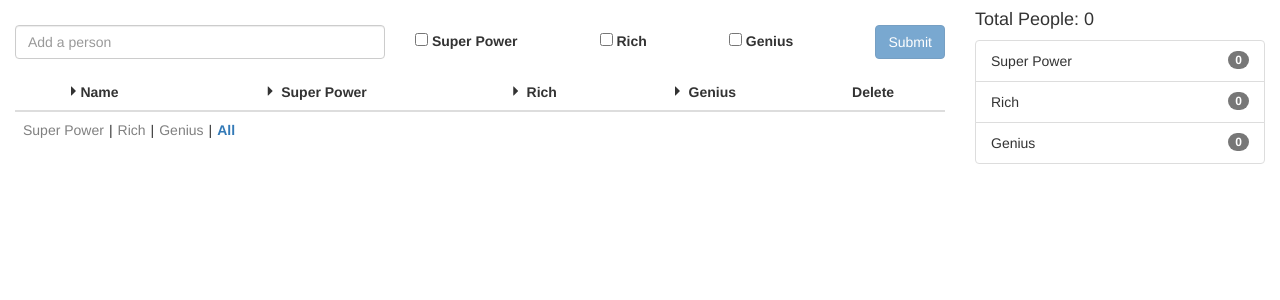
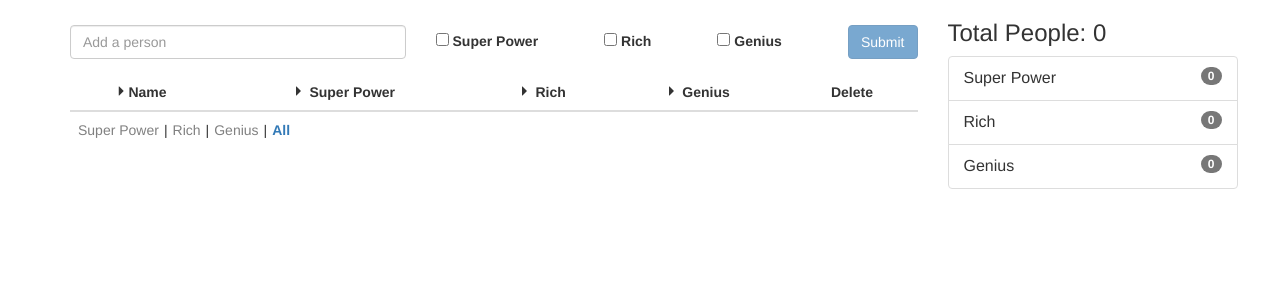
Before and after one commit to einarolafs/Traits-of-People, an Angular app: page / in a window 1280 px wide. Shown: the top 300 px of the page. Built offline with nearby package versions, Linux system fonts and the light colour scheme.

Commit message:
refactor some code

```diff
--- a/src/app/app.component.css
+++ b/src/app/app.component.css
@@ -28,12 +28,8 @@
     text-align: center;
 }
 
-.main-container table tr th:first-child, .main-container table tr td:first-child {
-    /* min-width:180px; */
-}
-
-.main-container table tr th:last-child, .main-container table tr td:last-child {
-  /*   min-width:230px; */
+.main-container table tr th:not(.delete){
+    cursor:pointer;
 }
 
 .main-container table tr th, .main-container table tr td{
@@ -64,6 +60,4 @@
 
 .side-container {
     position: fixed;
-    right:0;
-    top:0;
 }
--- a/src/app/app.component.html
+++ b/src/app/app.component.html
@@ -1,4 +1,4 @@
-<div class="container-fluid">
+<div class="container">
   <div class="row">
     <div class="col-xs-9 main-container">
 
--- a/src/app/app.component.ts
+++ b/src/app/app.component.ts
@@ -1,7 +1,7 @@
+import { Component, EventEmitter, Input, Output } from '@angular/core';
+import { Location, LocationStrategy, PathLocationStrategy } from '@angular/common'
 import { ActivatedRoute, Router } from '@angular/router';
 import { FormBuilder, Validators } from '@angular/forms';
-import { Component, EventEmitter, Input, Output } from '@angular/core';
-import { Location, LocationStrategy, PathLocationStrategy } from '@angular/common'
 import * as _ from 'lodash';
 interface Person {
   name: string,
@@ -42,7 +42,7 @@ function localStorage(key: string, value?: string): Array<Person> {
   console.log('save or get')
 
   if(value){
-    return storage.setItem(key, value)
+    storage.setItem(key, value)
   } else {
     return JSON.parse(storage.getItem(key)) || [];
   }
@@ -60,6 +60,7 @@ function getDocument(){
   host: {
     '(document:click)': 'onOutsideClick($event)',
   },
+  providers: [Location, {provide: LocationStrategy, useClass: PathLocationStrategy}],
 })
 
 export class AppComponent {
@@ -93,7 +94,7 @@ export class AppComponent {
 
   document = getDocument();
 
-  constructor(private fb: FormBuilder){
+  constructor(private fb: FormBuilder, location:Location){
     this.personForm = this.fb.group({
       'addPerson': ['', Validators.required],
       'superPower': [false],
@@ -162,23 +163,21 @@ export class AppComponent {
   }
 
   filterArray(value = null) {
-    if(!value){
-      this.filterPeople = [...this.people];
-    } else {
-      this.filterPeople = this.people.filter(person => person[value] === true);
-    }
+    if(!value) this.filterPeople = [...this.people];
+    else this.filterPeople = this.people.filter(person => person[value] === true);
     this.filterValue = value;
   }
 
 
   arrange(value){
-    this.arrangeValues[value] =
-      value == 'name' &&  this.arrangeValues[value] === null
-      ? true : this.arrangeValues[value];
+    let values = this.arrangeValues;
+    values[value] =
+      value == 'name' &&  values[value] === null
+      ? true : values[value];
 
-    let order =  this.arrangeValues[value] ? 'asc' : 'desc';
+    let order =  values[value] ? 'asc' : 'desc';
     this.filterPeople = _.orderBy(this.filterPeople, [value], [order]);
-    this.arrangeValues[value] = !this.arrangeValues[value];
+    this.arrangeValues[value] = !values[value];
 
 
   }
--- a/src/app/app.module.ts
+++ b/src/app/app.module.ts
@@ -1,6 +1,6 @@
 import { HttpClient, HttpClientModule } from '@angular/common/http';
 import { CommonModule } from '@angular/common';
-import { RouterModule, Router } from '@angular/router';
+import { Routes, RouterModule, NavigationStart } from '@angular/router';
 import { FormsModule, ReactiveFormsModule} from '@angular/forms';
 import { BrowserModule } from '@angular/platform-browser';
 import { NgModule } from '@angular/core';
--- a/src/app/sidebar/sidebar.component.css
+++ b/src/app/sidebar/sidebar.component.css
@@ -0,0 +1,7 @@
+.list-group {
+    font-size:16px;
+}
+
+.list-group .list-group-item .badge.active {
+    background-color:#2e6da4;
+}
--- a/src/app/sidebar/sidebar.component.html
+++ b/src/app/sidebar/sidebar.component.html
@@ -1,9 +1,9 @@
 <div>
-    <h4>Total People: {{people.length}}</h4>
+    <h3>Total People: {{people.length}}</h3>
     <ul class="list-group">
       <li class="list-group-item" *ngFor="let talent of talents">
         {{talent[1]}}
-        <span class="badge badge-primary badge-pill">{{talentCount[talent[0]]}}</span>
+        <span class="badge" [class.active]="talentCount[talent[0]] > 0">{{talentCount[talent[0]]}}</span>
       </li>
     </ul>
   </div>
```
